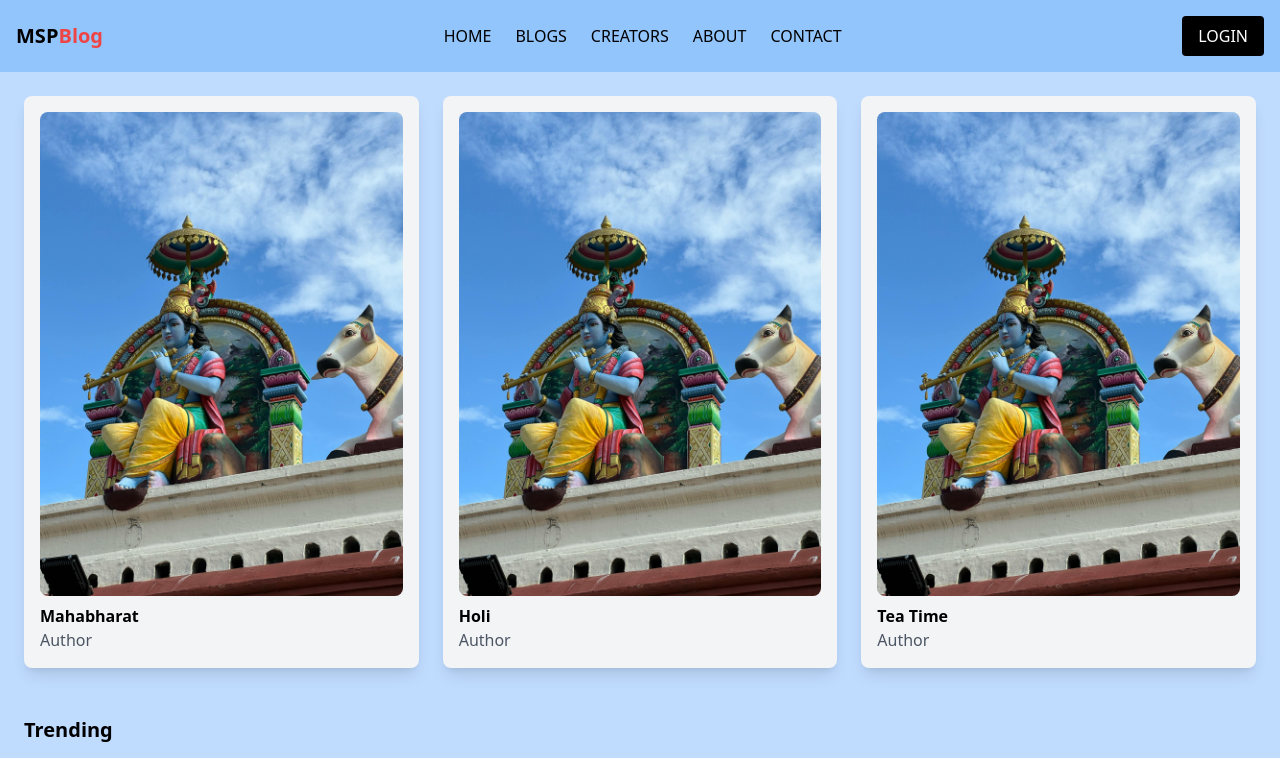
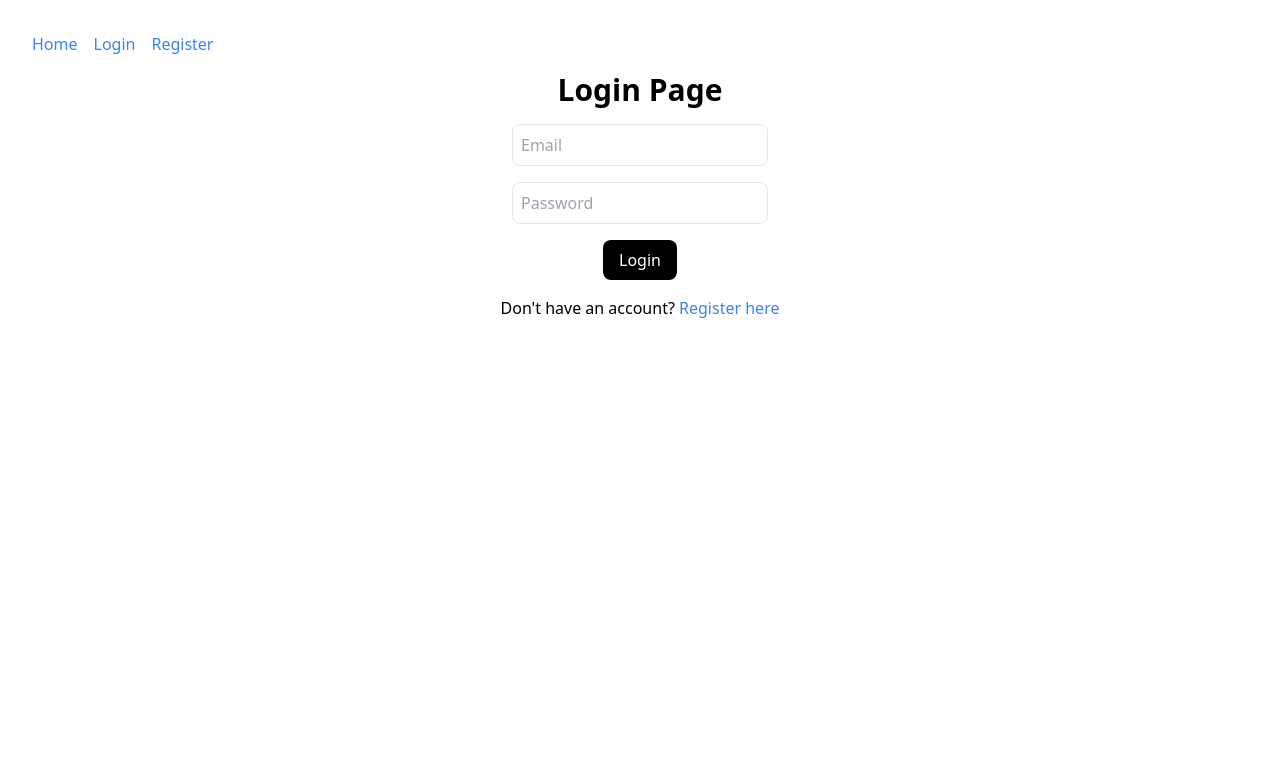
Before and after one commit to mkd012345/MSPBlog, a React (Vite) app in the folder Frontend/: page /login in a window 1280 px wide. Shown: the top 758 px of the page. Built offline with nearby package versions, Linux system fonts and the light colour scheme.

Commit message:
Home Login Register And Login Add
Add Components in Home Login and Register Page

```diff
--- a/Frontend/package.json
+++ b/Frontend/package.json
@@ -11,7 +11,8 @@
   },
   "dependencies": {
     "react": "^19.0.0",
-    "react-dom": "^19.0.0"
+    "react-dom": "^19.0.0",
+    "react-router-dom": "^7.4.0"
   },
   "devDependencies": {
     "@eslint/js": "^9.21.0",
--- a/Frontend/src/App.jsx
+++ b/Frontend/src/App.jsx
@@ -1,7 +1,29 @@
-import BlogPage from "./BlogPage";
+import React from "react";
+import { BrowserRouter as Router, Routes, Route, Link } from "react-router-dom";
+import Home from "./components/Home";
+import Login from "./components/Login";
+import Register from "./components/Register";
 
-function App() {
-  return <BlogPage />;
-}
+const App = () => {
+  return (
+    <Router>
+      <div className="p-8">
+        {/* Navigation Links */}
+        <nav className="mb-4">
+          <Link to="/" className="mr-4 text-blue-500 hover:underline">Home</Link>
+          <Link to="/login" className="mr-4 text-blue-500 hover:underline">Login</Link>
+          <Link to="/register" className="text-blue-500 hover:underline">Register</Link>
+        </nav>
+
+        {/* Routes */}
+        <Routes>
+          <Route path="/" element={<Home />} />
+          <Route path="/login" element={<Login />} />
+          <Route path="/register" element={<Register />} />
+        </Routes>
+      </div>
+    </Router>
+  );
+};
 
 export default App;
--- a/Frontend/src/BlogPage.jsx
+++ /dev/null
@@ -1,93 +0,0 @@
-export default function BlogPage() {
-    return (
-      <div className="bg-blue-200 min-h-screen">
-        {/* Navbar */}
-        <nav className="bg-blue-300 p-4 flex justify-between items-center">
-          <div className="text-xl font-bold">
-            <span className="text-black">MSP</span>
-            <span className="text-red-500">Blog</span>
-          </div>
-          <ul className="flex space-x-6">
-            <li className="hover:underline">HOME</li>
-            <li className="hover:underline">BLOGS</li>
-            <li className="hover:underline">CREATORS</li>
-            <li className="hover:underline">ABOUT</li>
-            <li className="hover:underline">CONTACT</li>
-          </ul>
-          <button className="bg-black text-white px-4 py-2 rounded">LOGIN</button>
-        </nav>
-
-        {/* Blog Sections */}
-        <div className="p-6 grid grid-cols-3 gap-6">
-          {["Mahabharat", "Holi", "Tea Time"].map((title, index) => (
-            <div key={index} className="bg-gray-100 p-4 rounded-lg shadow-lg">
-              <img
-                src="public/images/mahabharat.jpg"
-                alt={title}
-                className="rounded-lg"
-              />
-              <h2 className="mt-2 font-bold">{title}</h2>
-              <p className="text-gray-600">Author</p>
-            </div>
-          ))}
-        </div>
-
-        {/* Trending Section */}
-        <div className="p-6">
-          <h2 className="text-xl font-bold mb-4">Trending</h2>
-          <div className="grid grid-cols-3 gap-6">
-            {["Coding", "Programming", "Statue"].map((title, index) => (
-              <div key={index} className="bg-gray-100 p-4 rounded-lg shadow-lg">
-                <img
-                  src="public/images/holi.jpg"
-                  alt={title}
-                  className="rounded-lg"
-                />
-                <p className="mt-2 font-bold">{title}</p>
-                <p className="text-gray-600">Author</p>
-              </div>
-            ))}
-          </div>
-        </div>
-
-        {/* Popular Creators */}
-        <div className="p-6">
-          <h2 className="text-xl font-bold mb-4">Popular Creators</h2>
-          <div className="flex space-x-6">
-            {Array(4).fill("Manthan Kr").map((name, index) => (
-              <div key={index} className="text-center">
-                <div className="w-16 h-16 bg-blue-400 rounded-full"></div>
-                <p className="mt-2 font-bold">{name}</p>
-                <p className="text-gray-600 text-sm">admin</p>
-              </div>
-            ))}
-          </div>
-        </div>
-
-        {/* Footer */}
-        <footer className="bg-blue-300 p-6 mt-6 text-center">
-          <div className="flex justify-between">
-            <div>
-              <span className="text-black">MSP</span>
-              <span className="text-red-500">Blog</span>
-            </div>
-            <div className="flex space-x-4">
-              <p>Travel</p>
-              <p>Technology</p>
-              <p>Business</p>
-            </div>
-            <div>
-              <input
-                type="text"
-                placeholder="Your Email"
-                className="p-2 rounded"
-              />
-              <button className="bg-black text-white px-4 py-2 ml-2 rounded">
-                Subscribe
-              </button>
-            </div>
-          </div>
-        </footer>
-      </div>
-    );
-  }
--- /dev/null
+++ b/Frontend/src/components/Home.jsx
@@ -0,0 +1,17 @@
+import React from "react";
+import { Link } from "react-router-dom";
+
+const Home = () => {
+  return (
+    <div className="text-center">
+      <h1 className="text-4xl font-bold mb-4">Welcome to MSPBlog 🚀</h1>
+      <p className="text-lg mb-6">Explore amazing blogs and creators.</p>
+
+      <Link to="/login" className="bg-blue-500 text-white px-4 py-2 rounded-lg hover:bg-blue-600">
+        Go to Login
+      </Link>
+    </div>
+  );
+};
+
+export default Home;
--- /dev/null
+++ b/Frontend/src/components/Login.jsx
@@ -0,0 +1,40 @@
+import React from "react";
+import { Link } from "react-router-dom";
+
+const Login = () => {
+  return (
+    <div className="text-center">
+      <h2 className="text-3xl font-bold mb-4">Login Page</h2>
+      <form>
+        <div className="mb-4">
+          <input
+            type="email"
+            placeholder="Email"
+            className="border p-2 rounded-lg w-64"
+            required
+          />
+        </div>
+        <div className="mb-4">
+          <input
+            type="password"
+            placeholder="Password"
+            className="border p-2 rounded-lg w-64"
+            required
+          />
+        </div>
+        <button className="bg-black text-white px-4 py-2 rounded-lg">
+          Login
+        </button>
+      </form>
+
+      <p className="mt-4">
+        Don't have an account?{" "}
+        <Link to="/register" className="text-blue-500 hover:underline">
+          Register here
+        </Link>
+      </p>
+    </div>
+  );
+};
+
+export default Login;
--- /dev/null
+++ b/Frontend/src/components/Register.jsx
@@ -0,0 +1,48 @@
+import React from "react";
+import { Link } from "react-router-dom";
+
+const Register = () => {
+  return (
+    <div className="text-center">
+      <h2 className="text-3xl font-bold mb-4">Register Page</h2>
+      <form>
+        <div className="mb-4">
+          <input
+            type="text"
+            placeholder="Username"
+            className="border p-2 rounded-lg w-64"
+            required
+          />
+        </div>
+        <div className="mb-4">
+          <input
+            type="email"
+            placeholder="Email"
+            className="border p-2 rounded-lg w-64"
+            required
+          />
+        </div>
+        <div className="mb-4">
+          <input
+            type="password"
+            placeholder="Password"
+            className="border p-2 rounded-lg w-64"
+            required
+          />
+        </div>
+        <button className="bg-black text-white px-4 py-2 rounded-lg">
+          Register
+        </button>
+      </form>
+
+      <p className="mt-4">
+        Already have an account?{" "}
+        <Link to="/login" className="text-blue-500 hover:underline">
+          Login here
+        </Link>
+      </p>
+    </div>
+  );
+};
+
+export default Register;
```
Also changed, not shown: Frontend/src/CreateBlog.jsx (deleted), 1 other file (tests, documents, lock files or other folders).
